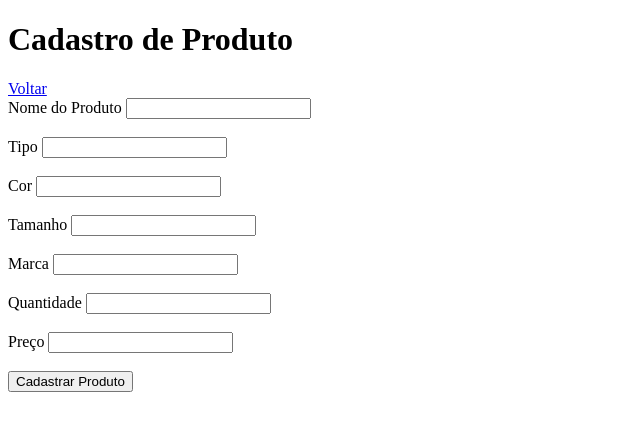
After one commit to balriobdb/loja, a PHP site: page /cadastro.php in a window 1280 px wide. The commit adds this page. Shown: the top 431 px of the page, without its empty margins (0-640 px from the left). Run offline with PHP 8.4, Linux system fonts and the light colour scheme.

Commit message:
Backup001

```diff
--- /dev/null
+++ b/cadastro.php
@@ -0,0 +1,54 @@
+<?php
+include_once ("objetos/ProdutoController.php");
+
+if($_SERVER["REQUEST_METHOD"] === 'POST'){
+    $controller = new ProdutoController();
+
+    if (isset($_POST["cadastrar"])){
+        $a = $controller->cadastrarProduto($_POST["produto"]);
+    }
+}
+
+?>
+
+
+
+<!doctype html>
+<html lang="pt-br">
+<head>
+    <meta charset="UTF-8">
+    <meta name="viewport" content="width=device-width, initial-scale=1">
+    <title>Cadastro de Produto</title>
+</head>
+<body>
+
+<h1>Cadastro de Produto</h1>
+
+<a href="index.php">Voltar</a>
+
+<form action="cadastro.php" method="post">
+    <label>Nome do Produto</label>
+    <input type="text" name="produto[nome_produto]"><br><br>
+
+    <label>Tipo</label>
+    <input type="text" name="produto[tipo_produto]"><br><br>
+
+    <label>Cor</label>
+    <input type="text" name="produto[cor_produto]"><br><br>
+
+    <label>Tamanho</label>
+    <input type="text" name="produto[tamanho_produto]"><br><br>
+
+    <label>Marca</label>
+    <input type="text" name="produto[marca_produto]"><br><br>
+
+    <label>Quantidade</label>
+    <input type="number" name="produto[quantidade_produto]"><br><br>
+
+    <label>Preço</label>
+    <input type="text" name="produto[preco_produto]"><br><br>
+
+    <button name="cadastrar">Cadastrar Produto</button>
+</form>
+</body>
+</html>
--- a/objetos/Produto.php
+++ b/objetos/Produto.php
@@ -20,4 +20,34 @@ Class Produto {
 
         return $resultado->fetchAll(PDO::FETCH_OBJ);
     }
+
+    public function pesquisaProduto($id_produto){
+        $sql = "SELECT * FROM produtos WHERE ID_PRODUTO = :id_produto";
+        $resultado = $this->bd->prepare($sql);
+        $resultado->bindParam(":id_produto", $id_produto);
+        $resultado->execute();
+
+        return $resultado->fetch(PDO::FETCH_OBJ);
+    }
+
+    public function cadastrar(){
+        $sql = "INSERT INTO produtos(nome_produto, tipo_produto, cor_produto, tamanho_produto,
+                marca_produto, quantidade_produto, preco_produto) VALUES(:nome_produto, :tipo_produto, :cor_produto,
+                :tamanho_produto, :marca_produto, :quantidade_produto, :preco_produto)";
+
+        $stmt = $this->bd->prepare($sql);
+        $stmt->bindParam(":nome_produto", $this->nome_produto, PDO::PARAM_STR);
+        $stmt->bindParam(":tipo_produto", $this->tipo_produto, PDO::PARAM_STR);
+        $stmt->bindParam(":cor_produto", $this->cor_produto, PDO::PARAM_STR);
+        $stmt->bindParam(":tamanho_produto", $this->tamanho_produto, PDO::PARAM_STR);
+        $stmt->bindParam(":marca_produto", $this->marca_produto, PDO::PARAM_STR);
+        $stmt->bindParam(":quantidade_produto", $this->quantidade_produto, PDO::PARAM_STR);
+        $stmt->bindParam(":preco_produto", $this->preco_produto, PDO::PARAM_STR);
+
+        if($stmt->execute()){
+            return true;
+        } else {
+            return false;
+        }
+    }
 }
--- a/objetos/ProdutoController.php
+++ b/objetos/ProdutoController.php
@@ -8,14 +8,32 @@ Class ProdutoController {
     private $produto;
 
     public function __construct(){
-
         $banco = new Database();
         $this->bd = $banco->conectar();
-
         $this->produto = new Produto($this->bd);
     }
 
     public function index(){
         return $this->produto->LerTodos();
     }
+
+    public function pesquisaProduto($id_produto){
+        return $this->produto->PesquisaProduto($id_produto);
+    }
+
+    public function cadastrarProduto($dados){
+
+        $this->produto->nome_produto = $dados["nome_produto"];
+        $this->produto->tipo_produto = $dados["tipo_produto"];
+        $this->produto->cor_produto = $dados["cor_produto"];
+        $this->produto->tamanho_produto = $dados["tamanho_produto"];
+        $this->produto->marca_produto = $dados["marca_produto"];
+        $this->produto->quantidade_produto = $dados["quantidade_produto"];
+        $this->produto->preco_produto = $dados["preco_produto"];
+
+        if($this->produto->Cadastrar()){
+            header("location: index.php");
+            exit();
+        }
+    }
 }
```
Also changed, not shown: index.php (+45 -3 lines).
